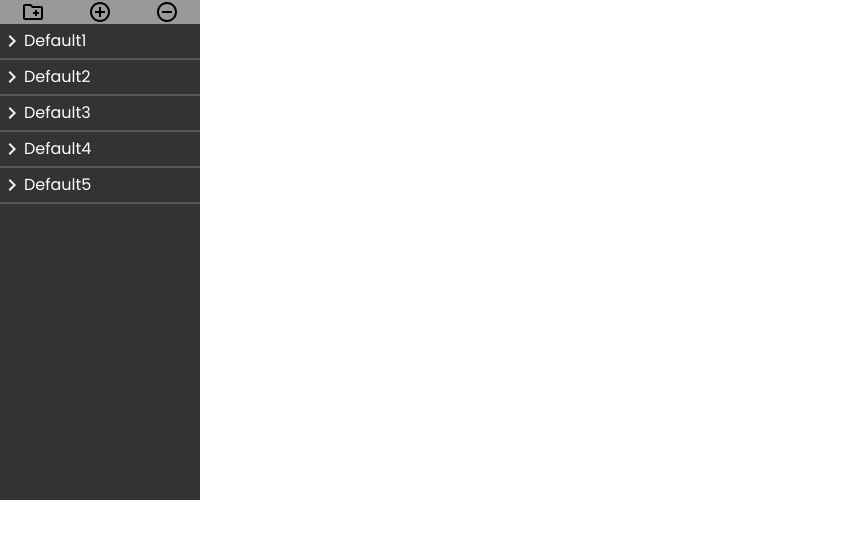
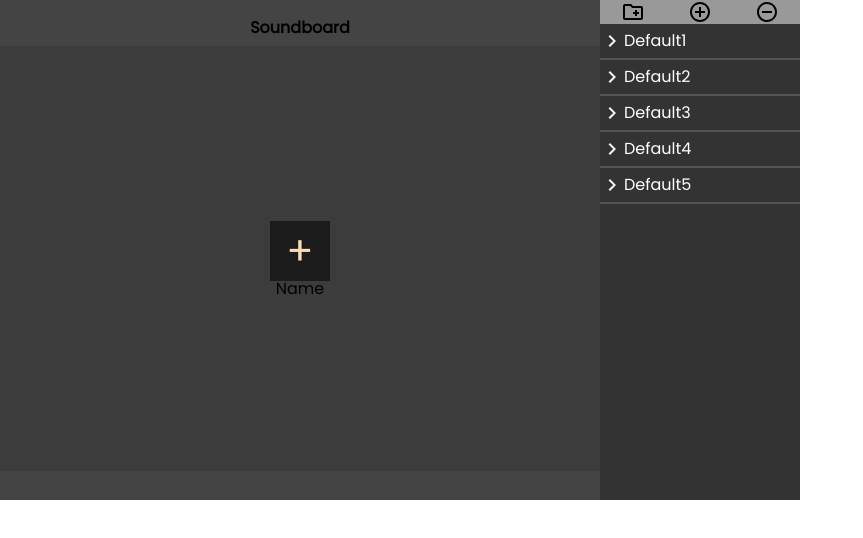
Before and after one commit to Tekdey/soundboard, a React (Create React App) app in the folder client/: page / in a window 1280 px wide. Shown: the top 538 px of the page, without its empty margins (0-863 px from the left). Built offline with nearby package versions, Linux system fonts and the light colour scheme.

Commit message:
🎨 add board

```diff
--- /dev/null
+++ b/client/src/components/soundboard/Board/Board.css
@@ -0,0 +1,25 @@
+.board__container{
+    height: 100%;
+    width: 100%;
+    background: #444;
+    display: flex;
+    flex-direction: column;
+    gap: 10px;
+}
+.board__header{
+    display: flex;
+    justify-content: center;
+}
+.board__header > h3{
+    cursor: pointer;
+    padding-top: 20px;
+}
+.board__items{
+    background: rgba(0, 0, 0, 0.123);
+    width: 100%;
+    height: 85%;
+    display: flex;
+    justify-content: center;
+    align-items: center;
+    flex-wrap: wrap;
+}
--- /dev/null
+++ b/client/src/components/soundboard/Board/Board.jsx
@@ -0,0 +1,21 @@
+import React from 'react'
+import './Board.css'
+import Sound from './Sound/Sound'
+
+const board = () => {
+  // Max 18 sounds
+
+
+  return (
+    <div className="board__container">
+        <div className="board__header">
+            <h3>Soundboard</h3>
+        </div>
+        <div className="board__items">
+           <Sound />
+        </div>
+    </div>
+  )
+}
+
+export default board
--- /dev/null
+++ b/client/src/components/soundboard/Board/Sound/Sound.css
@@ -0,0 +1,15 @@
+.sound__container{
+    display: flex;
+    flex-direction: column;
+    align-items: center;
+}
+.sound{
+    background: rgba(0, 0, 0, 0.548);
+    color: wheat;
+    width: 60px;
+    height: 60px;
+    font-size: 40px;
+    display: flex;
+    justify-content: center;
+    align-items: center;
+}
--- /dev/null
+++ b/client/src/components/soundboard/Board/Sound/Sound.jsx
@@ -0,0 +1,15 @@
+import React from 'react'
+import './Sound.css'
+
+const Sound = () => {
+  return (
+    <div className="sound__container">
+    <div className="sound">
+        +
+    </div>
+    <p>Name</p>
+  </div>
+  )
+}
+
+export default Sound
--- a/client/src/components/soundboard/List/List.jsx
+++ b/client/src/components/soundboard/List/List.jsx
@@ -2,55 +2,26 @@ import React, {useEffect, useState} from "react";
 import Folder from "./Folder/Folder";
 import ListHeader from "./ListHeader/ListHeader";
 import "./List.css"
+import CreateFolder from "./CreateFolder/CreateFolder";
+import { useContext } from "react";
 import { ListContext } from "../../../context/ListContext";
-import CreateFolder from "./CreateFolder/CreateFolder";
-import { CustomContextMenu } from "../../cursor/ContextMenu/ContextMenu";
 
 const List = () => {
-  const fakeBdd = [
-    {id: Date.now() + 1, name: 'Default1', items: ['item1', 'item2' ], activ: false, rename: false},
-    {id: Date.now() + 2, name: 'Default2', items: ['item1', 'item2', 'item3', 'item4', 'item5' ], activ: false, rename: false},
-    {id: Date.now() + 3, name: 'Default3', items: ['item1', 'item2', 'item3' ], activ: false, rename: false},
-    {id: Date.now() + 4, name: 'Default4',items: ['item1' ], activ: false, rename: false},
-    {id: Date.now() + 5, name: 'Default5',items: ['item1' ], activ: false, rename: false}
-  ]
-  const [folderData, setFolderData] = useState(fakeBdd)
-  const [folderCreate, setFolderCreate] = useState(false)
-  const [createNewItem, setCreateNewItem] = useState(false)
-  const [deleteItem, setDeleteItem] = useState(false)
-  const [currentFolder, setCurrentFolder] = useState('')
-  const [contextOptions, setContextOptions] = useState({})
-  const [menuOptions, setMenuOptions] = useState({rename: false, delete: false})
 
+
+  const { folderData,folderCreate} = useContext(ListContext)
   const [forceUpdate, setForceUpdate] = useState(true)
 
 
-/* A hack to force the component to re-render. */
+  /* It's a hack to force a re-render of the component. */
   useEffect(() => {
     setForceUpdate(false)
     setTimeout(() => setForceUpdate(true), 0)
   }, [folderData])
 
 
-  const propsObj = {
-    folderData,
-    setFolderData,
-    folderCreate,
-    setFolderCreate,
-    currentFolder,
-    setCurrentFolder,
-    setCreateNewItem,
-    createNewItem,
-    setContextOptions,
-    setMenuOptions,
-    menuOptions,
-    deleteItem,
-    setDeleteItem
-  }
-
   return (
-    <ListContext.Provider value={propsObj}>
-      <CustomContextMenu {...contextOptions} />
+    <>
       <div className="list__container">
         <ListHeader />
           <div className="folder__container" id="folder-options">
@@ -62,7 +33,7 @@ const List = () => {
             {folderCreate && <CreateFolder/>}
           </div>
       </div>
-    </ListContext.Provider>
+    </>
   )
 };
 
--- a/client/src/components/soundboard/Soundboard.css
+++ b/client/src/components/soundboard/Soundboard.css
@@ -14,5 +14,7 @@
     height: 100%;
 }
 .soundboard__container{
+    display: flex;
     height: 500px;
+    width: 800px;
 }
--- a/client/src/components/soundboard/Soundboard.jsx
+++ b/client/src/components/soundboard/Soundboard.jsx
@@ -1,11 +1,52 @@
-import React from "react";
+import React, {useState} from "react";
+import Board from "./Board/Board"
 import List from "./List/List";
 import "./Soundboard.css"
+import { ListContext } from "../../context/ListContext";
+import { CustomContextMenu } from "../cursor/ContextMenu/ContextMenu";
+
 
 const Soundboard = () => {
+
+  const fakeBdd = [
+    {id: Date.now() + 1, name: 'Default1', items: ['item1', 'item2' ], activ: false, rename: false},
+    {id: Date.now() + 2, name: 'Default2', items: ['item1', 'item2', 'item3', 'item4', 'item5' ], activ: false, rename: false},
+    {id: Date.now() + 3, name: 'Default3', items: ['item1', 'item2', 'item3' ], activ: false, rename: false},
+    {id: Date.now() + 4, name: 'Default4',items: ['item1' ], activ: false, rename: false},
+    {id: Date.now() + 5, name: 'Default5',items: ['item1' ], activ: false, rename: false}
+  ]
+  const [folderData, setFolderData] = useState(fakeBdd)
+  const [folderCreate, setFolderCreate] = useState(false)
+  const [createNewItem, setCreateNewItem] = useState(false)
+  const [deleteItem, setDeleteItem] = useState(false)
+  const [currentFolder, setCurrentFolder] = useState('')
+  const [contextOptions, setContextOptions] = useState({})
+  const [menuOptions, setMenuOptions] = useState({rename: false, delete: false})
+
+
+  const propsObj = {
+    folderData,
+    setFolderData,
+    folderCreate,
+    setFolderCreate,
+    currentFolder,
+    setCurrentFolder,
+    setCreateNewItem,
+    createNewItem,
+    setContextOptions,
+    setMenuOptions,
+    menuOptions,
+    deleteItem,
+    setDeleteItem
+  }
+
   return (
     <div className="soundboard__container">
+      <ListContext.Provider value={propsObj}>
+      <CustomContextMenu {...contextOptions} />
+        <Board />
         <List />
+        </ListContext.Provider>
     </div>
   )
 };
```
